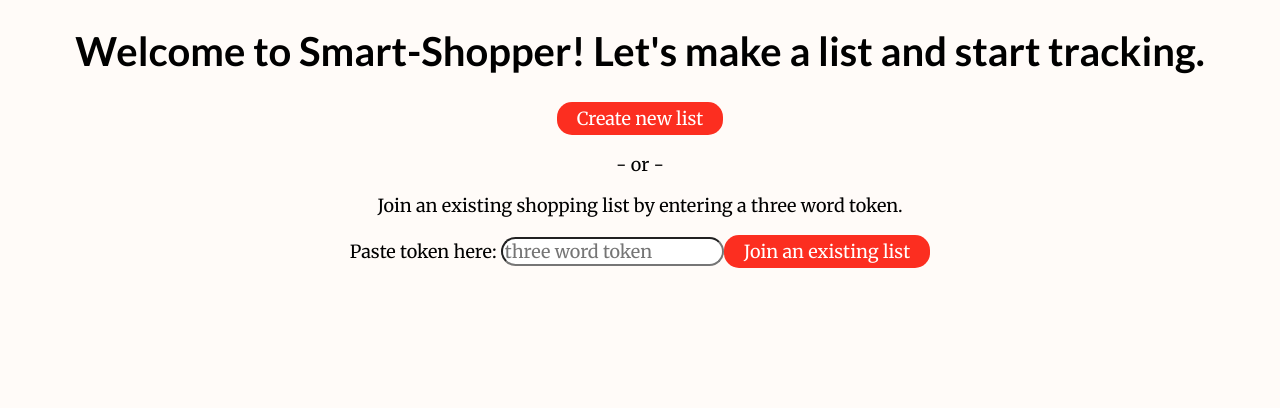
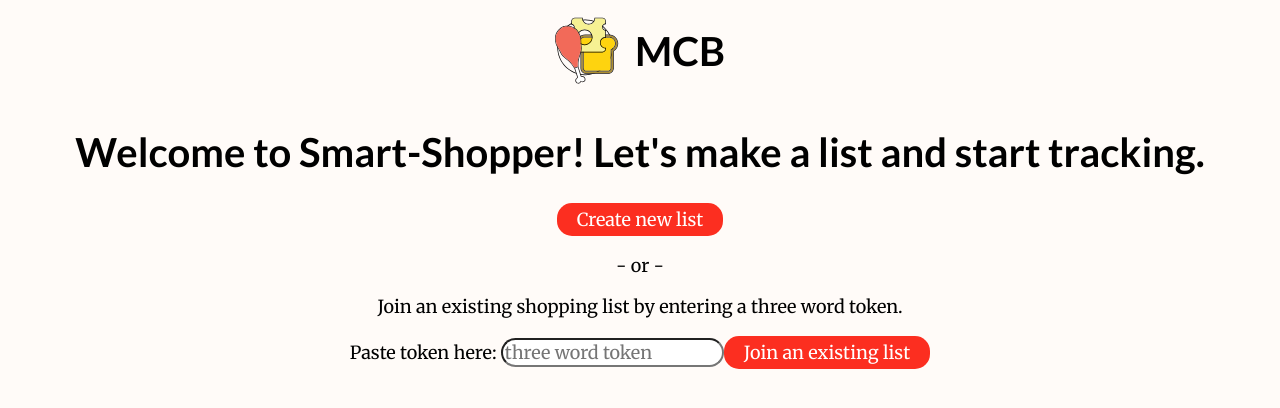
Before and after one commit to the-collab-lab/tcl-16-smart-shopping-list, a React (Create React App) app: page / in a window 1280 px wide. Shown: the top 408 px of the page. Built offline with nearby package versions, Linux system fonts and the light colour scheme.

Commit message:
add state to conditionally render navbar buttons for auth

```diff
--- a/src/App.js
+++ b/src/App.js
@@ -14,9 +14,9 @@
 
   return (
     <Router>
+      <Navbar auth={auth} />
       {auth ? (
         <div className="App">
-          <Navbar />
           <Switch>
             <Route exact path="/">
               <ListContainer />
--- a/src/components/Navbar.js
+++ b/src/components/Navbar.js
@@ -8,9 +8,17 @@
 
 import { Link } from "react-router-dom";
 
-export default function Navbar() {
+export default function Navbar(props) {
   return (
     <>
+      {!props.auth ? (
+        <div className="navContainer">
+          <div className="navStyle">
+            <MCB />
+            <h1>MCB</h1>
+          </div>
+        </div>
+      ) : (
         <div className="navContainer">
           <div className="navStyle">
             <MCB />
@@ -29,6 +37,7 @@
             </Link>
           </div>
         </div>
+      )}
     </>
   );
 }
```
Lines whose indentation alone changed are shown as unchanged.
